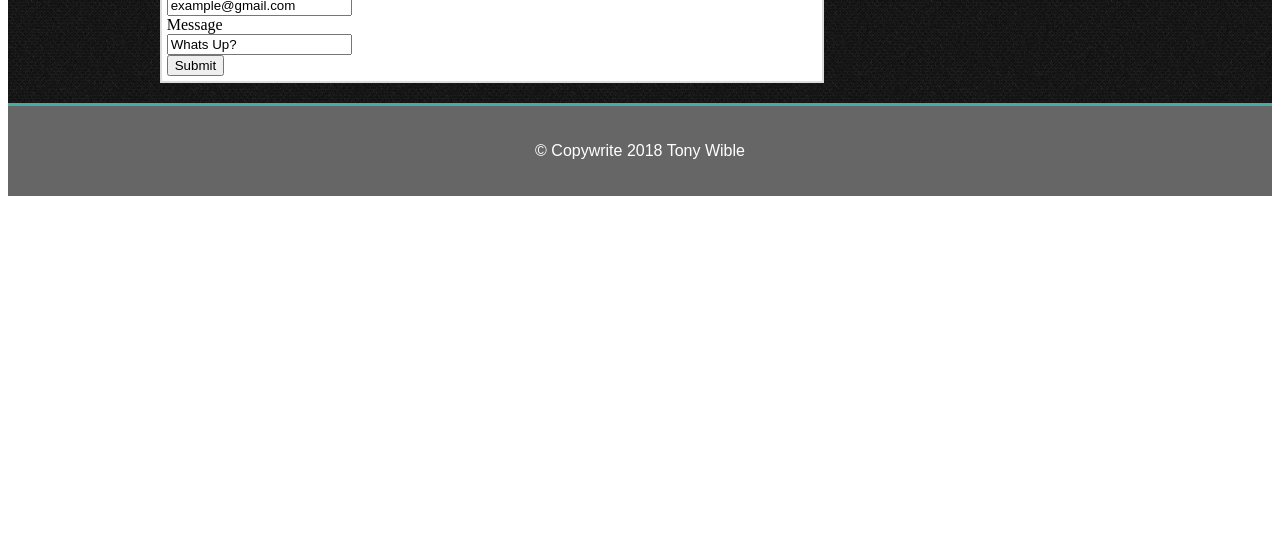
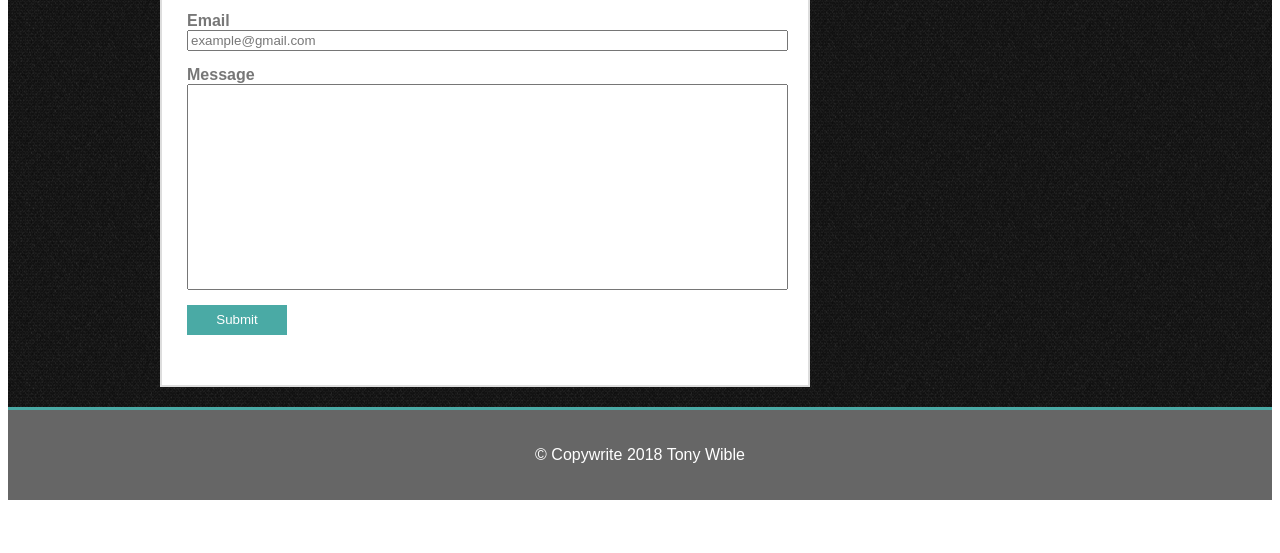
Before and after one commit to SigmaVX/Basic-Portfolio, a plain HTML site: page contact.html in a window 1280 px wide. Shown: the part 247-800 px from the top of the page. Drawn offline with Linux system fonts and the light colour scheme.

Commit message:
final contact and index css and html

```diff
--- a/assets/css/style.css
+++ b/assets/css/style.css
@@ -24,10 +24,26 @@ h2, h3 {
     border-bottom: 2px solid #dddddd;
 }
 
-p {
+p, form {
     font-family: 'Arial', 'Helvetica Neue', Helvetica, sans-serif;
     text-align: justify;
     color: #777777;
+}
+
+form {
+    padding-bottom: 10px;
+}
+
+input {
+    font-family: 'Arial', 'Helvetica Neue', Helvetica, sans-serif;
+    text-align: justify;
+    color: #777777;
+    width: 593px;
+    margin-bottom: 15px;
+}
+
+br {
+    margin: 20px;
 }
 
 nav {
@@ -62,6 +78,7 @@ header nav {
     padding-bottom: 20px;
 }
 
+
 footer {
     background-color: #666666;
     border-top: 3px solid #4aaaa5;
@@ -76,8 +93,8 @@ footer p {
 
 .well {
     width: 960px;
-    margin-left: 12%;
-    margin-right: 12%;
+    margin: auto;
+
 }
 
 .mainbody {
@@ -89,11 +106,11 @@ footer p {
 }
 
 .bigbox {
-    width: 650px;
+    width: 596px;
     display: inline-block;
     background-color: #ffffff;
     border: 2px solid #dddddd;
-    padding: 5px;
+    padding: 25px;
 }
 
 .bigbox img{
@@ -114,3 +131,16 @@ footer p {
 .linkbox a {
     text-decoration: none;
 }
+
+.button {
+    background-color: #4aaaa5;
+    color: white;
+    width: 100px;
+    height: 30px;
+    text-align: center;
+    border: none;
+}
+
+#messagebox {
+    height:200px;
+}
--- a/contact.html
+++ b/contact.html
@@ -27,10 +27,13 @@
                 <div class="bigbox">
                     <h2>Contact</h2>
                     <form action="#">
-                        Name<br><input type="text" name="Name" value="John Smith"><br>
-                        Email<br><input type="text" name="Email" value="example@gmail.com"><br>
-                        Message<br><input type="text" name="Message" value="Whats Up?"><br>
-                        <input type="submit" value="Submit">
+                        <strong>Name</strong><br>
+                            <input type="text" name="Name" value="John Smith"><br>
+                        <strong>Email</strong><br>
+                            <input type="text" name="Email" value="example@gmail.com"><br>
+                        <strong>Message</strong><br>
+                            <input id="messagebox" type="text" name="Message"><br>
+                            <input class="button" type="submit" value="Submit">
                     </form>
                 </div>
                 <div class="linkbox">
```
Also changed, not shown: index.html (+1 -1 lines).
